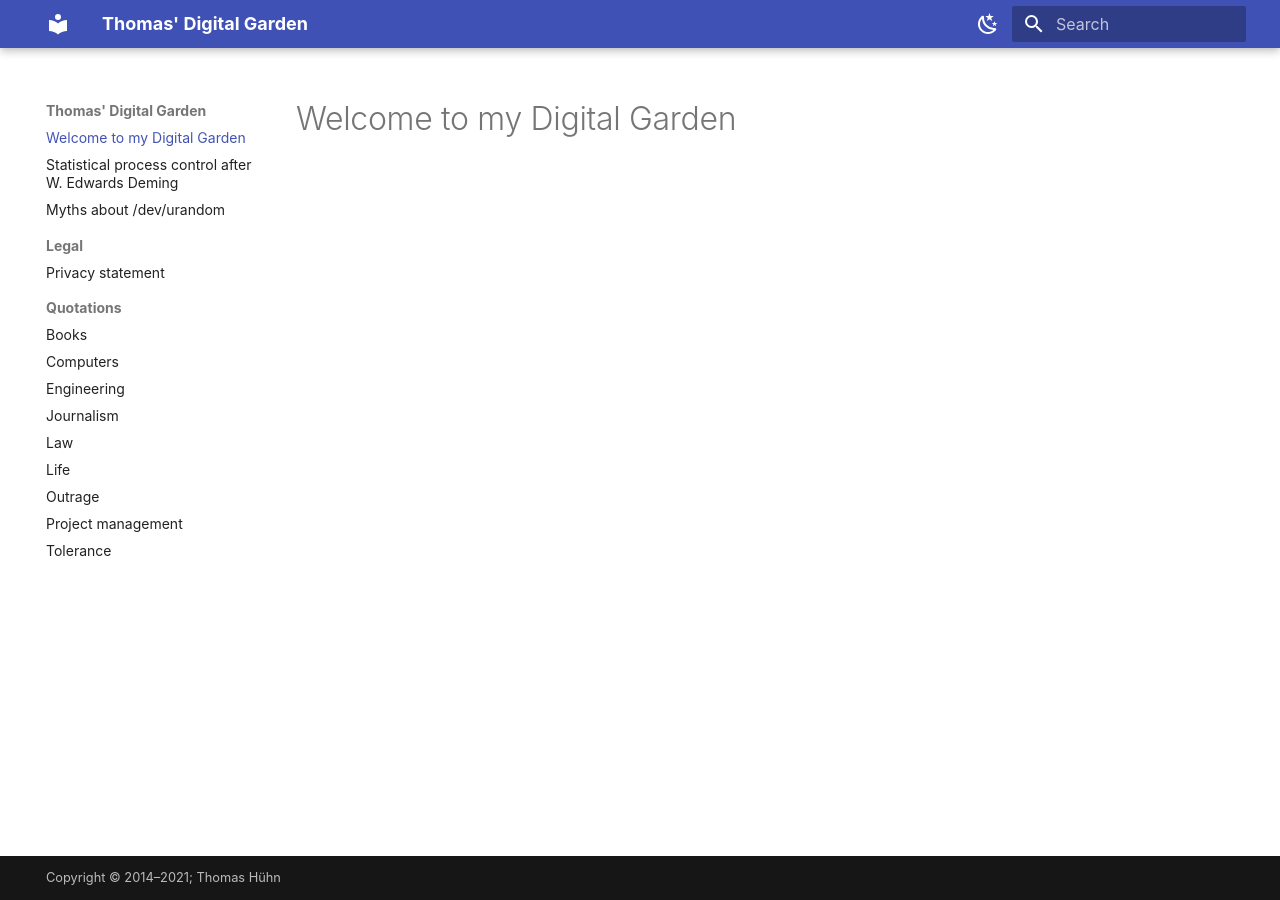
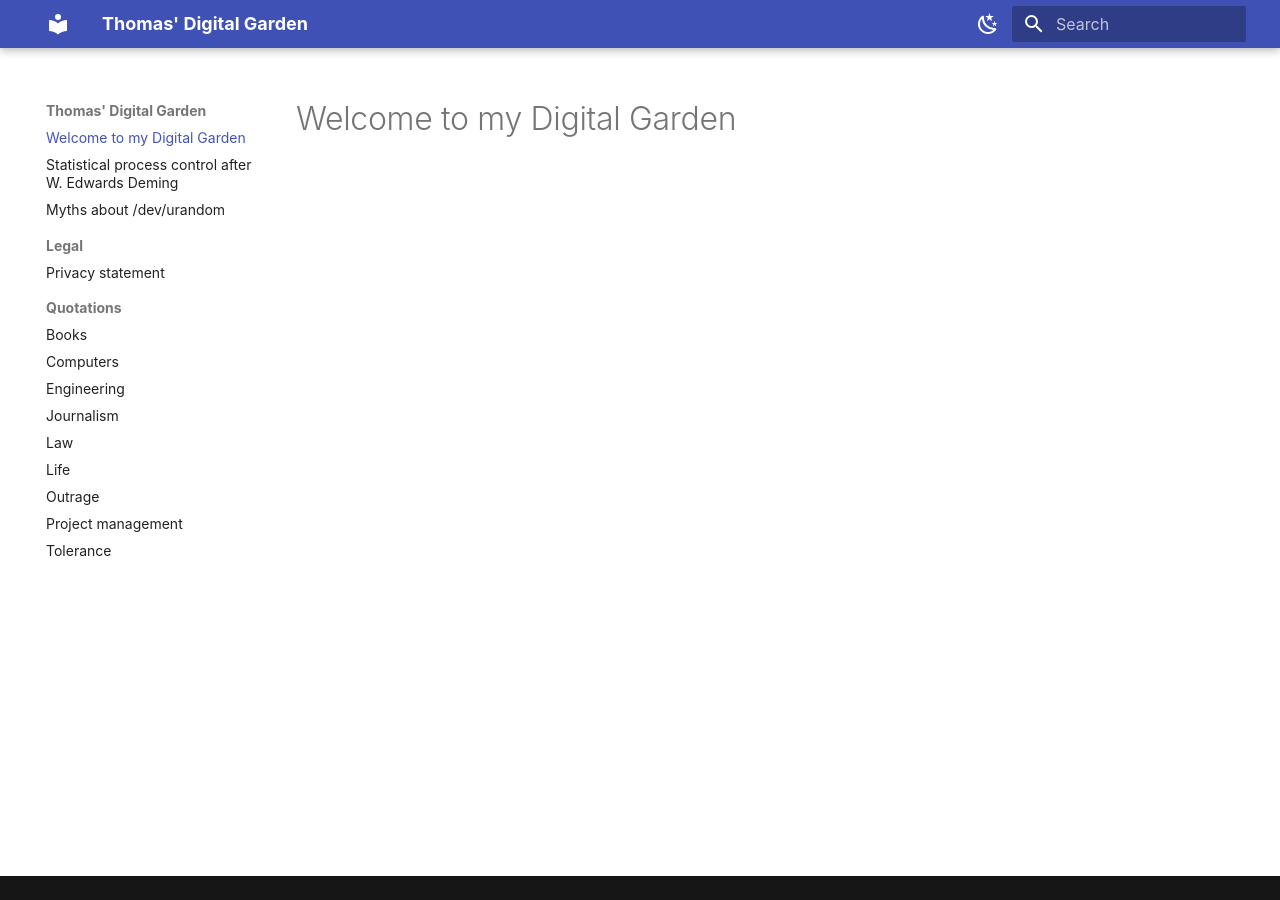
Before and after one commit to th/2uo.de, an MkDocs documentation site: the page built from docs/index.md, in a window 1280 px wide. Built offline with MkDocs 1.6.1 and Material for MkDocs 9.7.7, drawn with Linux system fonts in a browser that asks for light colours.

Commit message:
Remove copyright notice.

```diff
--- a/mkdocs.yml
+++ b/mkdocs.yml
@@ -2,7 +2,6 @@ site_name:  Thomas' Digital Garden
 site_description: My collection of things I've learned.
 site_author: Thomas Hühn
 site_url: https://www.2uo.de
-copyright: Copyright &copy 2014–2021; Thomas Hühn
 
 theme:
   name: material
```
